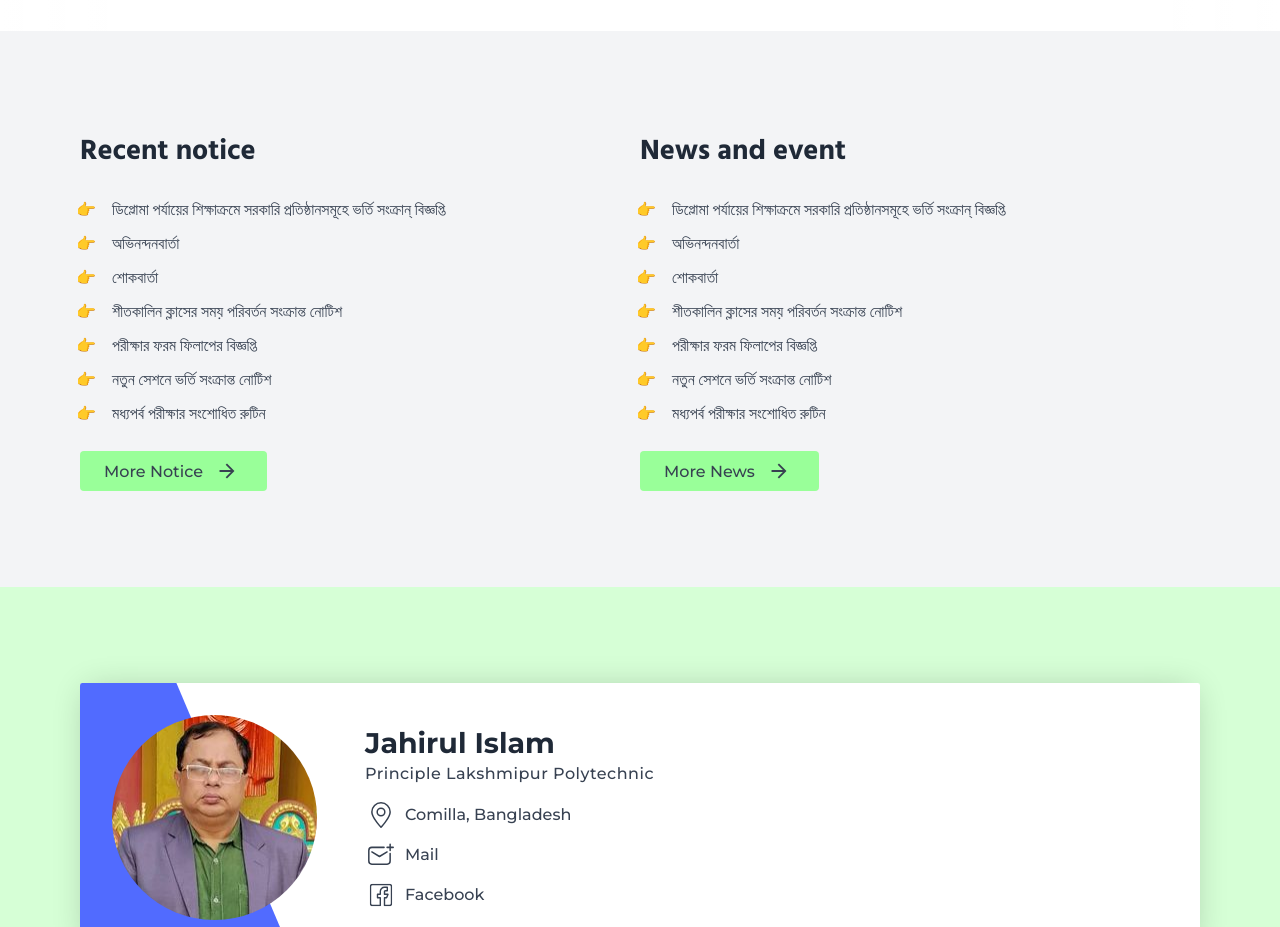
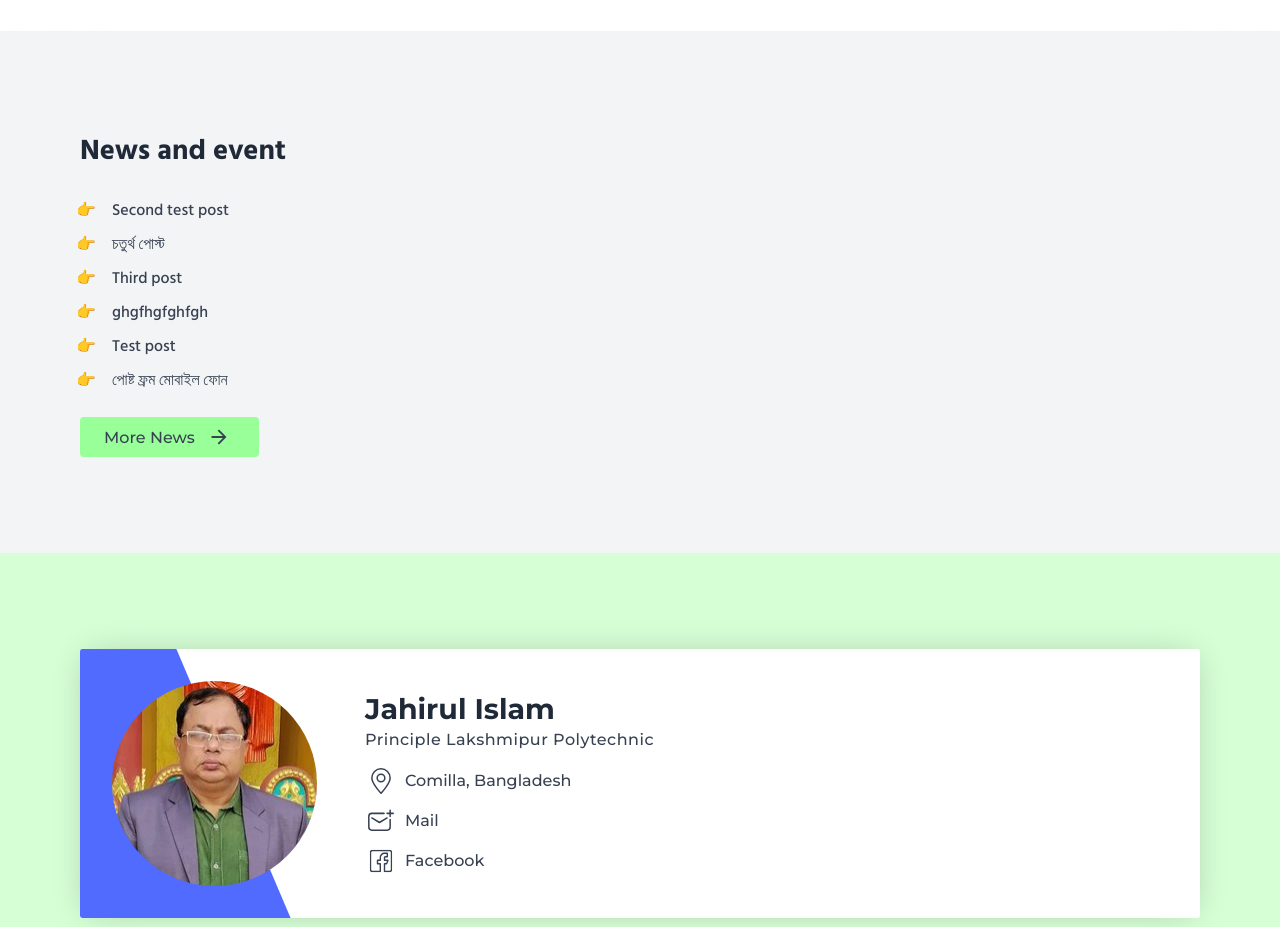
Before and after one commit to al-imam/lpi, a React (Vite) app: page / in a window 1280 px wide. Shown: the part 900-1827 px from the top of the page. Built offline with nearby package versions, Linux system fonts and the light colour scheme; no server answers.

Commit message:
show titles from firebase api

```diff
--- a/src/components/Links/Links.jsx
+++ b/src/components/Links/Links.jsx
@@ -12,6 +12,7 @@ function Links({
   heading,
 }) {
   const show = array.length > 0;
+
   return (
     <div className={classes.container + " " + classes[font]}>
       <h2 className={`${classes.heading} ${show ? "" : classes.fallback}`}>
@@ -22,7 +23,7 @@ function Links({
           <ul className={classes.items}>
             {array.map((item) => (
               <li key={JSON.stringify(item)}>
-                <Link path={item.link} text={item.text} />
+                <Link path={item.id} text={item.title} />
               </li>
             ))}
           </ul>
--- a/src/components/News/News.jsx
+++ b/src/components/News/News.jsx
@@ -1,14 +1,15 @@
 import Links from "@components/Links/Links";
-import array from "./data";
+import useGetData from "@hooks/useGetData";
 
 function News() {
+  const { documents, loading } = useGetData("news");
   return (
     <Links
       text="More News"
       heading="News and event"
-      array={array}
+      array={documents}
       page={true}
-      fallback="No news available"
+      fallback={loading ? "Loading..." : "No news available"}
     />
   );
 }
--- a/src/components/NoticeAndNews/NoticeAndNews.jsx
+++ b/src/components/NoticeAndNews/NoticeAndNews.jsx
@@ -6,7 +6,7 @@ function NoticeAndNews() {
   return (
     <section className={classes.section}>
       <div className={classes.container}>
-        <RecentNotice />
+        {/* <RecentNotice /> */}
         <News />
       </div>
     </section>
```
